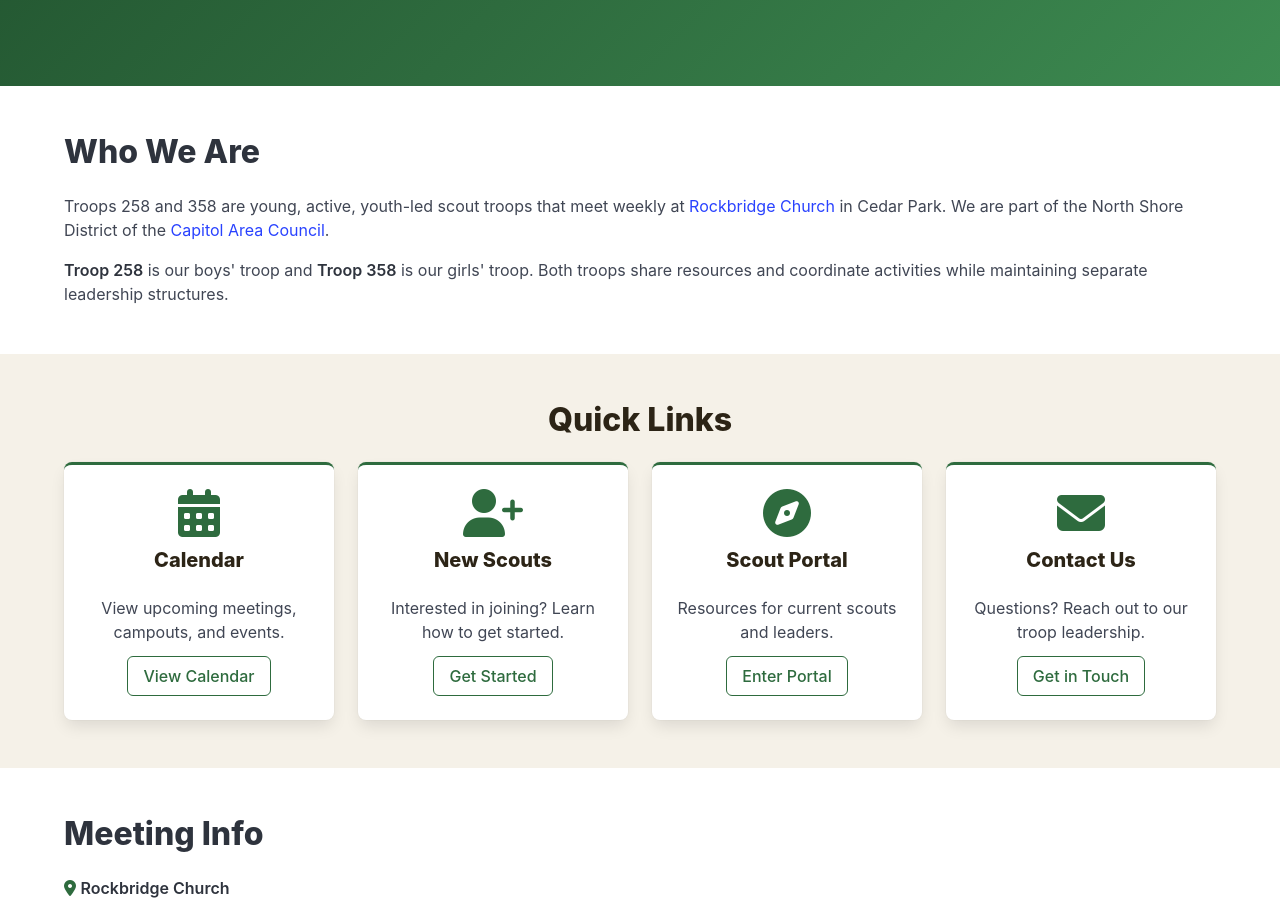
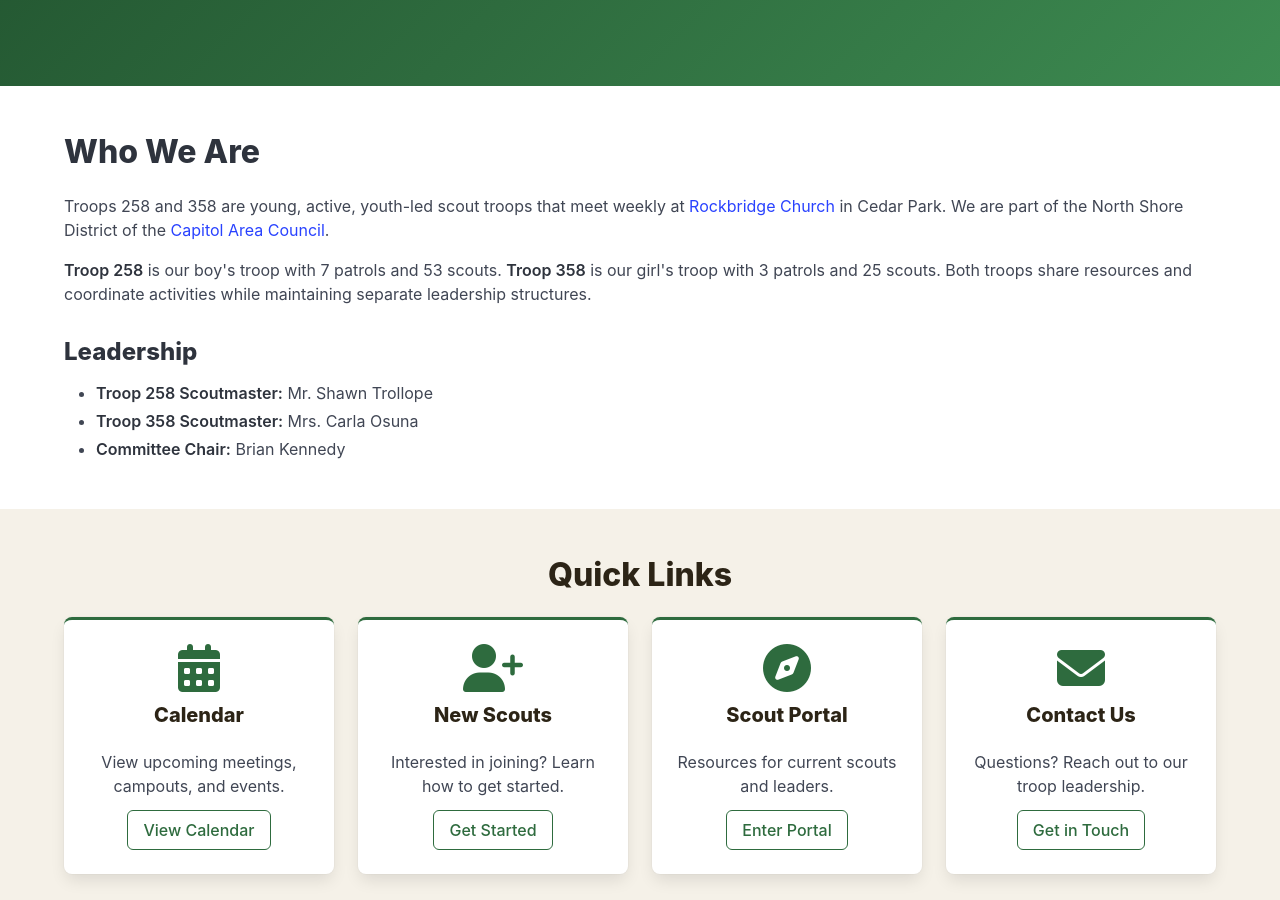
Before and after one commit to jhickman55/Scouts258and358, a Jekyll site: the page built from index.md, in a window 1280 px wide and 900 px high, scrolled down 412 px. Built offline with Jekyll 4.4.1, drawn with Linux system fonts in a browser that asks for light colours.

Commit message:
Expand Who We Are section with troop details and leadership
- Split 258/358 into separate sentences with patrol and scout counts
- Fix boys'/girls' grammar
- Add leadership section with Scoutmasters and Committee Chair

Co-Authored-By: Claude Opus 4.6 <noreply@anthropic.com>

```diff
--- a/index.md
+++ b/index.md
@@ -22,7 +22,14 @@ title: Home
     <div class="content">
       <p>Troops 258 and 358 are young, active, youth-led scout troops that meet weekly at <a href="https://www.rockbridgelife.com/" target="_blank" rel="noopener noreferrer">Rockbridge Church</a> in Cedar Park. We are part of the North Shore District of the <a href="https://www.bsacac.org/" target="_blank" rel="noopener noreferrer">Capitol Area Council</a>.</p>
 
-      <p><strong>Troop 258</strong> is our boys' troop and <strong>Troop 358</strong> is our girls' troop. Both troops share resources and coordinate activities while maintaining separate leadership structures.</p>
+      <p><strong>Troop 258</strong> is our boy's troop with 7 patrols and 53 scouts. <strong>Troop 358</strong> is our girl's troop with 3 patrols and 25 scouts. Both troops share resources and coordinate activities while maintaining separate leadership structures.</p>
+
+      <h3>Leadership</h3>
+      <ul>
+        <li><strong>Troop 258 Scoutmaster:</strong> Mr. Shawn Trollope</li>
+        <li><strong>Troop 358 Scoutmaster:</strong> Mrs. Carla Osuna</li>
+        <li><strong>Committee Chair:</strong> Brian Kennedy</li>
+      </ul>
     </div>
     <!-- TODO: Add troop logo here once available. Use: <img src="{{ '/assets/images/logo.png' | relative_url }}" alt="Troops 258 & 358 Logo"> -->
   </div>
```
